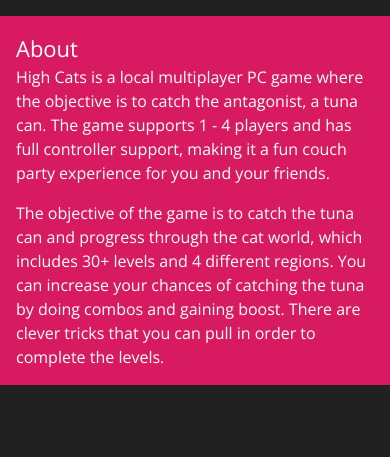
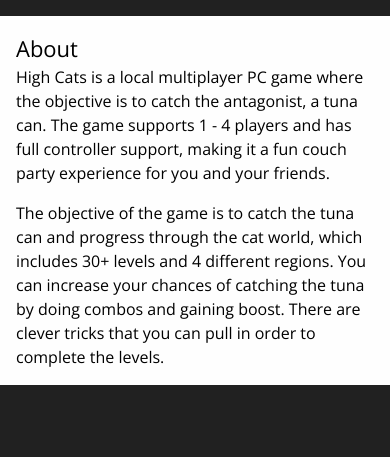
Before and after one commit to IndieGlue/jekyll-gameblog-template, a Jekyll site: the page built from index.html, in a window 390 px wide. Shown: the part 987-1444 px from the top of the page. Built offline with Jekyll 4.4.1, drawn with Linux system fonts in a browser that asks for light colours; nearby versions of some CDN libraries.

Commit message:
added new video

```diff
--- a/_sass/_colors.scss
+++ b/_sass/_colors.scss
@@ -8,6 +8,14 @@
 
 .white-text{
     color: $white-color;
+}
+
+.white{
+    background: $white-color;
+}
+
+.black-text{
+    color: $background-color;
 }
 
 .glass{
--- a/index.html
+++ b/index.html
@@ -35,13 +35,13 @@
                     <div class="row show-case">
                         <div class="col-12 col-md-8 col-sm-12 pl-3 pr-3 pt-3 item video">
                                 <div class="videoWrapper">
-                                        <iframe src="https://www.youtube.com/embed/snVrgV7iZiw" frameborder="0" allow="autoplay; encrypted-media" allowfullscreen></iframe>
+                                        <iframe src="https://www.youtube.com/embed/-l0AjKXiIa8" frameborder="0" allow="autoplay; encrypted-media" allowfullscreen></iframe>
                                 </div>
                         </div>
-                        <div class="col-12 col-md-4 col-sm-12 pl-3 pr-3 pt-3 item pink">
-                            <span class="title">About</span>
-                                <p>High Cats is a local multiplayer PC game where the objective is to catch the antagonist, a tuna can. The game supports 1 - 4 players and has full controller support, making it a fun couch party experience for you and your friends.</p>
-                                <p>The objective of the game is to catch the tuna can and progress through the cat world, which includes 30+ levels and 4 different regions. You can increase your chances of catching the tuna by doing combos and gaining boost. There are clever tricks that you can pull in order to complete the levels.</p>
+                        <div class="col-12 col-md-4 col-sm-12 pl-3 pr-3 pt-3 item white">
+                            <span class="title black-text">About</span>
+                                <p class="black-text">High Cats is a local multiplayer PC game where the objective is to catch the antagonist, a tuna can. The game supports 1 - 4 players and has full controller support, making it a fun couch party experience for you and your friends.</p>
+                                <p class="black-text">The objective of the game is to catch the tuna can and progress through the cat world, which includes 30+ levels and 4 different regions. You can increase your chances of catching the tuna by doing combos and gaining boost. There are clever tricks that you can pull in order to complete the levels.</p>
                         </div>
                     </div>
                 </div>
```
